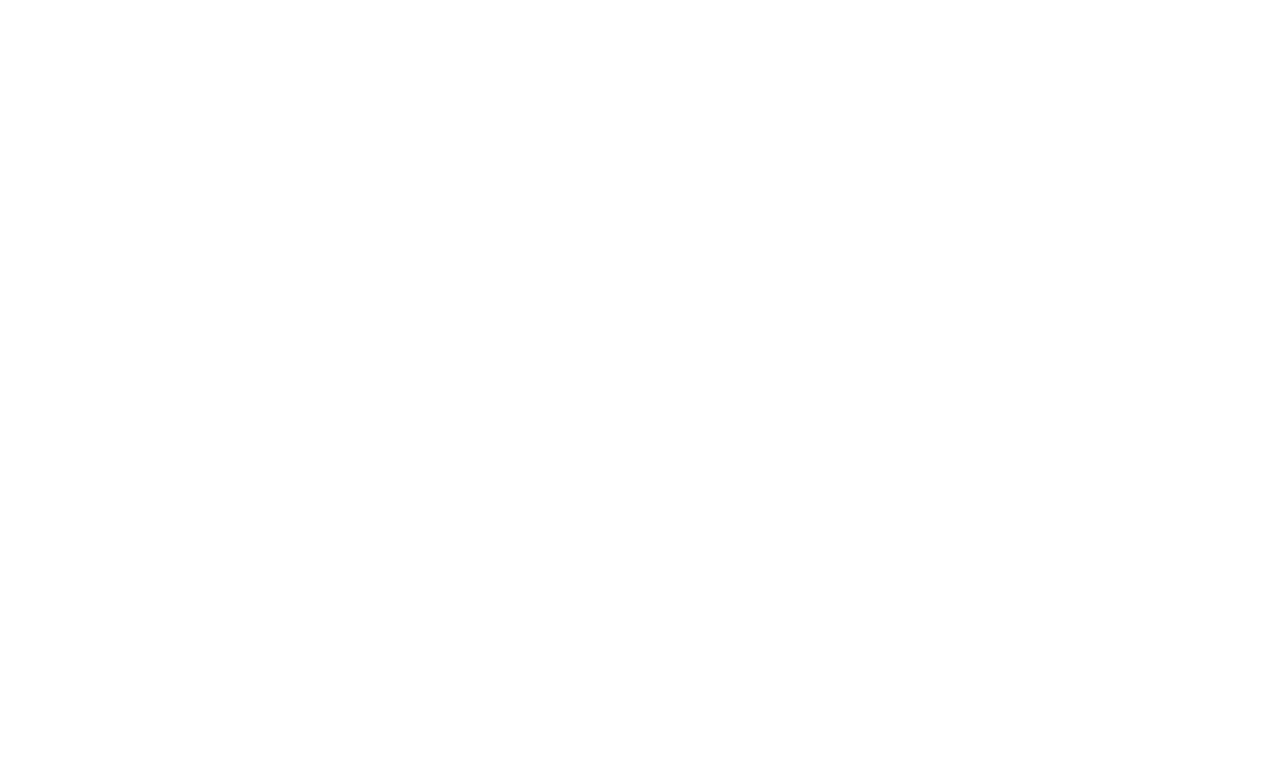
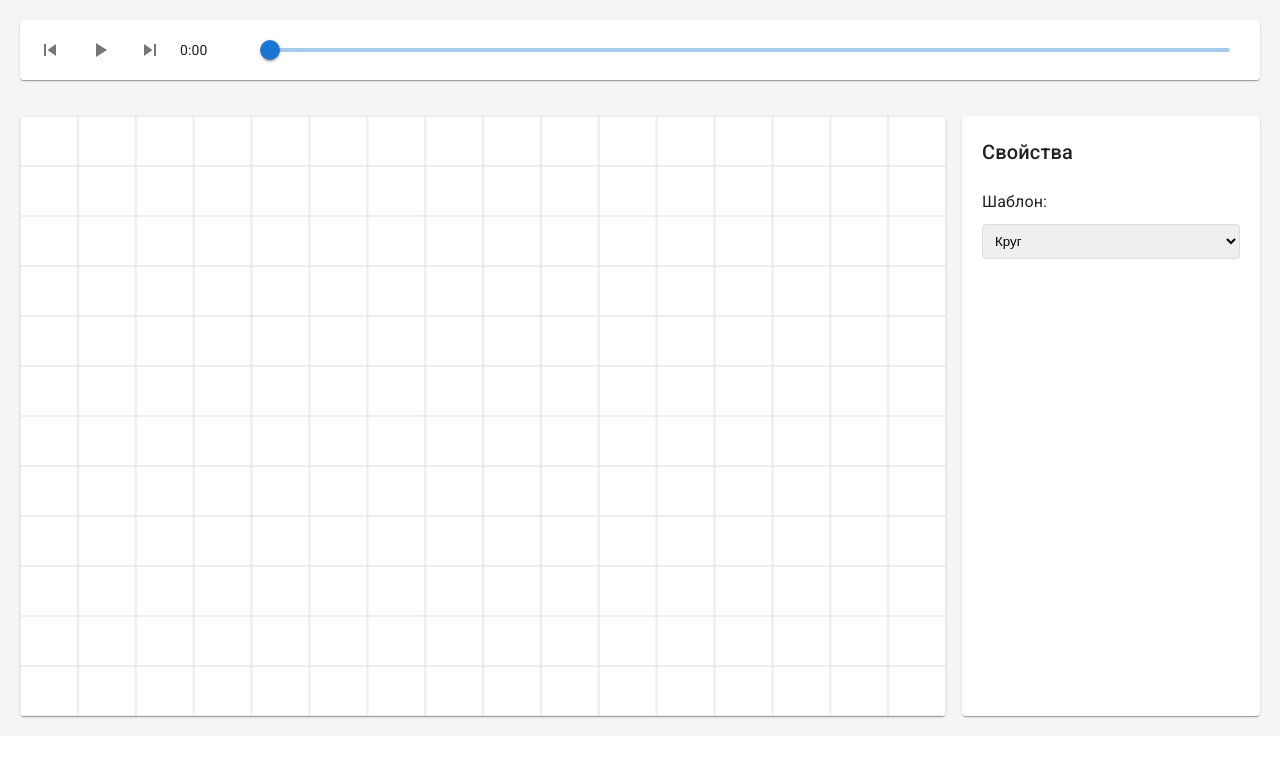
Before and after one commit to kktjss/dance-flow, a React (Create React App) app in the folder client/: page /constructor in a window 1280 px wide. Before the commit this address had no page. Shown: the top 758 px of the page. Built offline with nearby package versions, Linux system fonts and the light colour scheme; sample sign-in values are in the browser's storage.

Commit message:
constructor base added

```diff
--- a/client/src/App.js
+++ b/client/src/App.js
@@ -9,6 +9,7 @@ import Login from './pages/Auth/Login';
 import Register from './pages/Auth/Register';
 import Dashboard from './pages/Dashboard';
 import AuthHome from './pages/AuthHome';
+import ChoreographyConstructor from './components/ChoreographyConstructor';
 
 const theme = createTheme({
     palette: {
@@ -105,6 +106,14 @@ function App() {
                             </ProtectedRoute>
                         }
                     />
+                    <Route
+                        path="/constructor"
+                        element={
+                            <ProtectedRoute>
+                                <ChoreographyConstructor />
+                            </ProtectedRoute>
+                        }
+                    />
                 </Routes>
             </Router>
         </ThemeProvider>
--- /dev/null
+++ b/client/src/components/ChoreographyConstructor.css
@@ -0,0 +1,52 @@
+.constructor-container {
+    padding: 20px;
+    height: calc(100vh - 64px);
+    background-color: #f5f5f5;
+}
+
+.toolbar {
+    padding: 10px;
+    display: flex;
+    align-items: center;
+    gap: 10px;
+    margin-bottom: 20px;
+}
+
+.time-display {
+    margin: 0 10px;
+    min-width: 60px;
+}
+
+.time-slider {
+    flex-grow: 1;
+    margin: 0 20px;
+}
+
+.canvas-container {
+    height: calc(100vh - 200px);
+    overflow: hidden;
+    position: relative;
+}
+
+.choreography-canvas {
+    width: 100%;
+    height: 100%;
+    background-color: white;
+}
+
+.properties-panel {
+    padding: 20px;
+    height: calc(100vh - 200px);
+}
+
+.template-selector {
+    margin-top: 20px;
+}
+
+.template-selector select {
+    width: 100%;
+    padding: 8px;
+    margin-top: 8px;
+    border: 1px solid #ddd;
+    border-radius: 4px;
+}
--- /dev/null
+++ b/client/src/components/ChoreographyConstructor.js
@@ -0,0 +1,182 @@
+import React, { useState, useRef, useEffect } from 'react';
+import { Box, Grid, Paper, IconButton, Typography, Slider } from '@mui/material';
+import PlayArrowIcon from '@mui/icons-material/PlayArrow';
+import PauseIcon from '@mui/icons-material/Pause';
+import SkipNextIcon from '@mui/icons-material/SkipNext';
+import SkipPreviousIcon from '@mui/icons-material/SkipPrevious';
+import './ChoreographyConstructor.css';
+
+const ChoreographyConstructor = () => {
+    const [isPlaying, setIsPlaying] = useState(false);
+    const [currentTime, setCurrentTime] = useState(0);
+    const [duration, setDuration] = useState(0);
+    const [selectedTemplate, setSelectedTemplate] = useState('circle');
+    const [currentFrame, setCurrentFrame] = useState(0);
+    const [frames, setFrames] = useState([]);
+
+    const audioRef = useRef(null);
+    const canvasRef = useRef(null);
+    const animationRef = useRef(null);
+
+    // Инициализация канваса
+    useEffect(() => {
+        const canvas = canvasRef.current;
+        const ctx = canvas.getContext('2d');
+
+        // Установка размеров канваса
+        canvas.width = 800;
+        canvas.height = 600;
+
+        // Очистка канваса
+        ctx.clearRect(0, 0, canvas.width, canvas.height);
+
+        // Отрисовка сетки
+        drawGrid(ctx);
+
+        // Отрисовка текущего кадра
+        if (frames[currentFrame]) {
+            drawFrame(ctx, frames[currentFrame]);
+        }
+    }, [currentFrame, frames]);
+
+    // Отрисовка сетки
+    const drawGrid = (ctx) => {
+        ctx.strokeStyle = '#ddd';
+        ctx.lineWidth = 1;
+
+        // Вертикальные линии
+        for (let x = 0; x <= 800; x += 50) {
+            ctx.beginPath();
+            ctx.moveTo(x, 0);
+            ctx.lineTo(x, 600);
+            ctx.stroke();
+        }
+
+        // Горизонтальные линии
+        for (let y = 0; y <= 600; y += 50) {
+            ctx.beginPath();
+            ctx.moveTo(0, y);
+            ctx.lineTo(800, y);
+            ctx.stroke();
+        }
+    };
+
+    // Отрисовка кадра
+    const drawFrame = (ctx, frame) => {
+        frame.dancers.forEach(dancer => {
+            ctx.beginPath();
+            ctx.arc(dancer.x, dancer.y, 20, 0, Math.PI * 2);
+            ctx.fillStyle = dancer.color;
+            ctx.fill();
+            ctx.stroke();
+        });
+    };
+
+    // Обработка воспроизведения музыки
+    const handlePlayPause = () => {
+        if (isPlaying) {
+            audioRef.current.pause();
+            cancelAnimationFrame(animationRef.current);
+        } else {
+            audioRef.current.play();
+            startAnimation();
+        }
+        setIsPlaying(!isPlaying);
+    };
+
+    // Запуск анимации
+    const startAnimation = () => {
+        const animate = () => {
+            if (isPlaying) {
+                setCurrentTime(audioRef.current.currentTime);
+                setCurrentFrame(Math.floor(audioRef.current.currentTime * 30)); // 30 fps
+                animationRef.current = requestAnimationFrame(animate);
+            }
+        };
+        animate();
+    };
+
+    // Обработка изменения времени
+    const handleTimeChange = (event, newValue) => {
+        setCurrentTime(newValue);
+        audioRef.current.currentTime = newValue;
+        setCurrentFrame(Math.floor(newValue * 30));
+    };
+
+    // Создание нового кадра
+    const createNewFrame = () => {
+        const newFrame = {
+            dancers: [
+                { x: 400, y: 300, color: '#ff0000' },
+                { x: 450, y: 300, color: '#00ff00' },
+                { x: 500, y: 300, color: '#0000ff' }
+            ]
+        };
+        setFrames([...frames, newFrame]);
+    };
+
+    return (
+        <Box className="constructor-container">
+            <Grid container spacing={2}>
+                {/* Панель инструментов */}
+                <Grid item xs={12}>
+                    <Paper className="toolbar">
+                        <IconButton onClick={createNewFrame}>
+                            <SkipPreviousIcon />
+                        </IconButton>
+                        <IconButton onClick={handlePlayPause}>
+                            {isPlaying ? <PauseIcon /> : <PlayArrowIcon />}
+                        </IconButton>
+                        <IconButton>
+                            <SkipNextIcon />
+                        </IconButton>
+                        <Typography variant="body2" className="time-display">
+                            {Math.floor(currentTime / 60)}:{(currentTime % 60).toFixed(0).padStart(2, '0')}
+                        </Typography>
+                        <Slider
+                            value={currentTime}
+                            max={duration}
+                            onChange={handleTimeChange}
+                            className="time-slider"
+                        />
+                    </Paper>
+                </Grid>
+
+                {/* Основная область конструктора */}
+                <Grid item xs={9}>
+                    <Paper className="canvas-container">
+                        <canvas ref={canvasRef} className="choreography-canvas" />
+                    </Paper>
+                </Grid>
+
+                {/* Панель свойств */}
+                <Grid item xs={3}>
+                    <Paper className="properties-panel">
+                        <Typography variant="h6">Свойства</Typography>
+                        <Box className="template-selector">
+                            <Typography variant="subtitle1">Шаблон:</Typography>
+                            <select
+                                value={selectedTemplate}
+                                onChange={(e) => setSelectedTemplate(e.target.value)}
+                            >
+                                <option value="circle">Круг</option>
+                                <option value="line">Линия</option>
+                                <option value="triangle">Треугольник</option>
+                            </select>
+                        </Box>
+                    </Paper>
+                </Grid>
+            </Grid>
+
+            {/* Аудио элемент */}
+            <audio
+                ref={audioRef}
+                src="/path/to/your/music.mp3"
+                onLoadedMetadata={() => setDuration(audioRef.current.duration)}
+                onTimeUpdate={() => setCurrentTime(audioRef.current.currentTime)}
+            />
+        </Box>
+    );
+};
+
+export default ChoreographyConstructor;
--- a/client/src/components/Navbar.js
+++ b/client/src/components/Navbar.js
@@ -77,8 +77,8 @@ function Navbar() {
                                 <NavButton
                                     color="primary"
                                     variant="text"
-                                    onClick={() => navigate('/builder')}
-                                    active={isActive('/builder')}
+                                    onClick={() => navigate('/constructor')}
+                                    active={isActive('/constructor')}
                                 >
                                     Конструктор
                                 </NavButton>
```
Also changed, not shown: client/package.json (+7 -7 lines), 1 other file (tests, documents, lock files or other folders).
